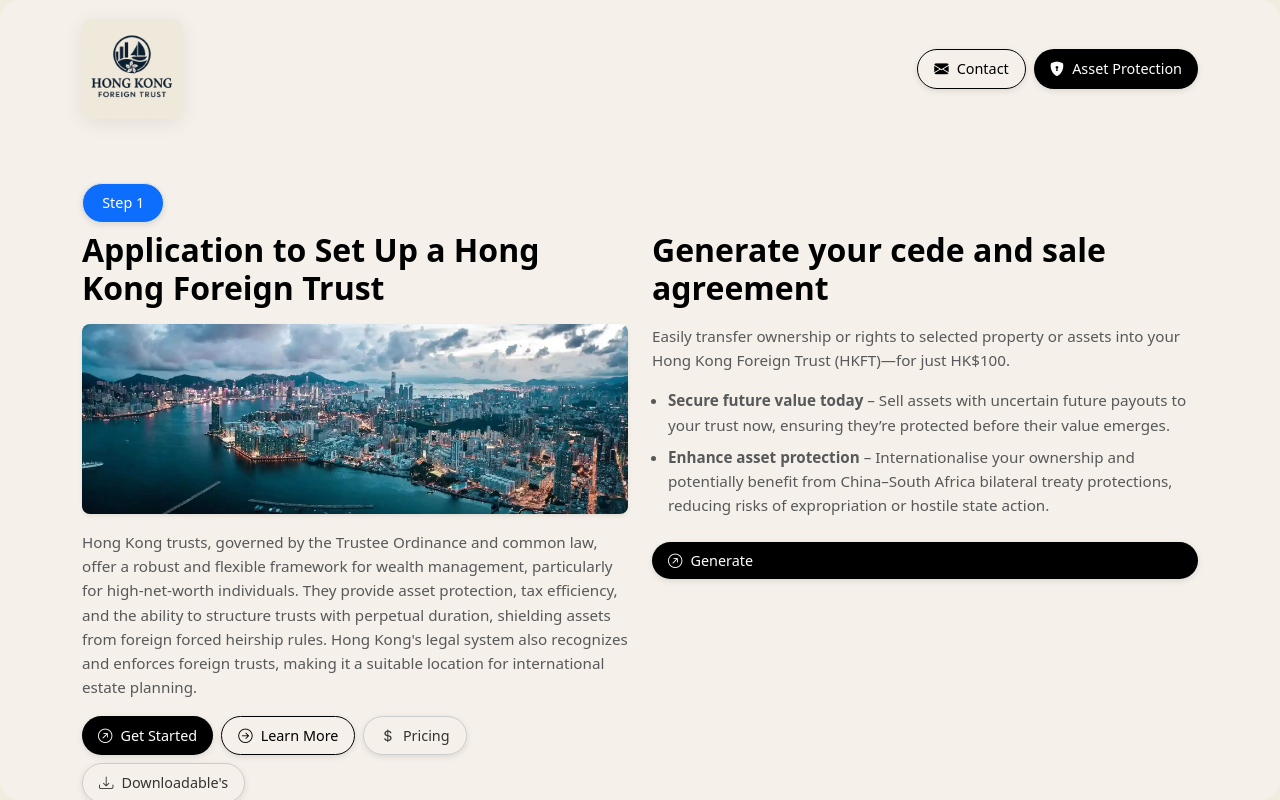
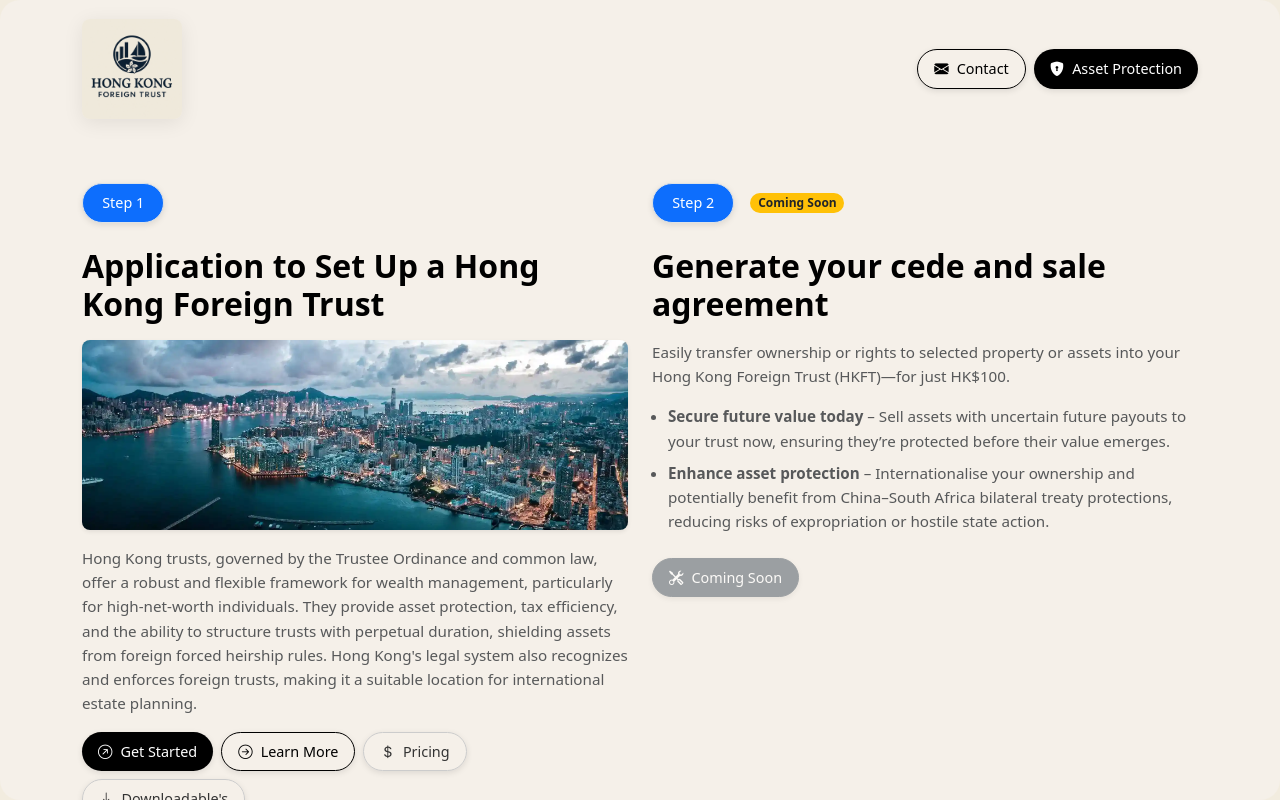
Before and after one commit to WhitelightningDev/hongkongtrust, an Angular app: page / in a window 1280 px wide. Built offline with nearby package versions, Linux system fonts and the light colour scheme.

Commit message:
`Added step indicators and disabled generate button, added terms modal`

```diff
--- a/src/app/pages/welcomepage/welcomepage.html
+++ b/src/app/pages/welcomepage/welcomepage.html
@@ -20,7 +20,22 @@
 
   <!-- Main Content Panels -->
   <div class="container py-5">
-    <h1 class="btn btn-primary btn-sm border rounded-pill d-inline-flex align-items-center gap-2">Step 1</h1>
+
+    <!-- Step Indicators -->
+    <div class="row mb-4">
+      <div class="col-12 col-lg-6 d-flex align-items-center">
+        <h1 class="btn btn-primary btn-sm border rounded-pill d-inline-flex align-items-center gap-2 mb-0">
+          Step 1
+        </h1>
+      </div>
+      <div class="col-12 col-lg-6 d-flex align-items-center gap-3">
+        <h1 class="btn btn-primary btn-sm border rounded-pill d-inline-flex align-items-center gap-2 mb-0">
+          Step 2
+        </h1>
+        <span class="badge bg-warning text-dark rounded-pill">Coming Soon</span>
+      </div>
+    </div>
+
     <div class="row gy-4 align-items-start">
       <!-- Left Panel -->
       <div class="col-12 col-lg-6">
@@ -52,7 +67,6 @@
       </div>
 
       <!-- Right Panel -->
-
       <div class="col-12 col-lg-6">
         <h2 class="fw-bold mb-3">Generate your cede and sale agreement</h2>
         <p class="small text-muted mb-3">
@@ -66,11 +80,13 @@
             China–South Africa bilateral treaty protections, reducing risks of expropriation or hostile state action.
           </li>
         </ul>
-        <a class="btn btn-dark rounded-pill d-flex align-items-center gap-2 px-3" href="#generate">
-          <i class="bi bi-arrow-up-right-circle"></i> Generate
-        </a>
+        <button class="btn btn-secondary rounded-pill d-flex align-items-center gap-2 px-3" disabled>
+          <i class="bi bi-tools"></i> Coming Soon
+        </button>
       </div>
     </div>
   </div>
 </div>
+
+<!-- Terms Modal -->
 <app-notice *ngIf="showModal" (onAccept)="acceptTerms()" (onClose)="showModal = false"></app-notice>
```
